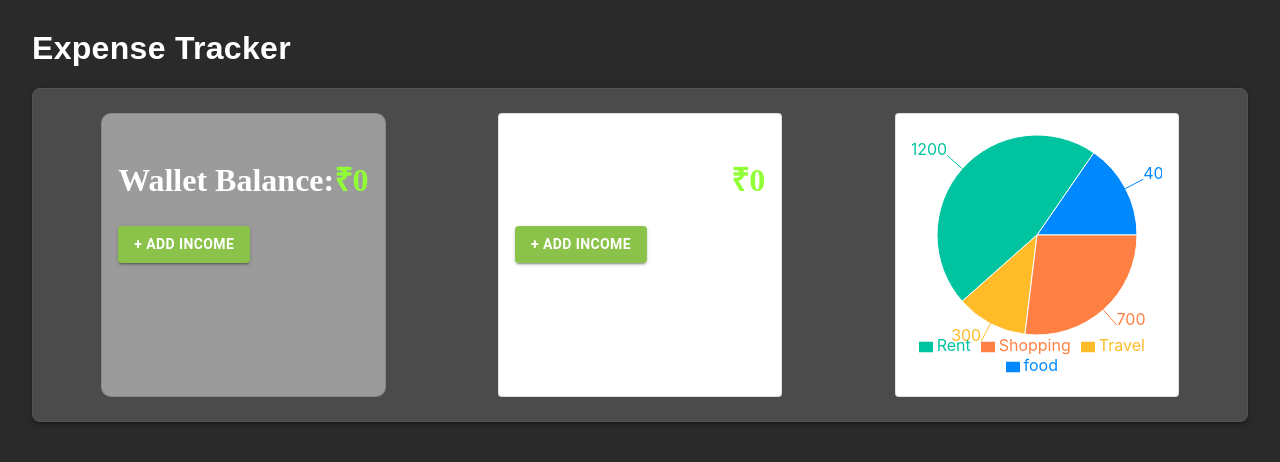
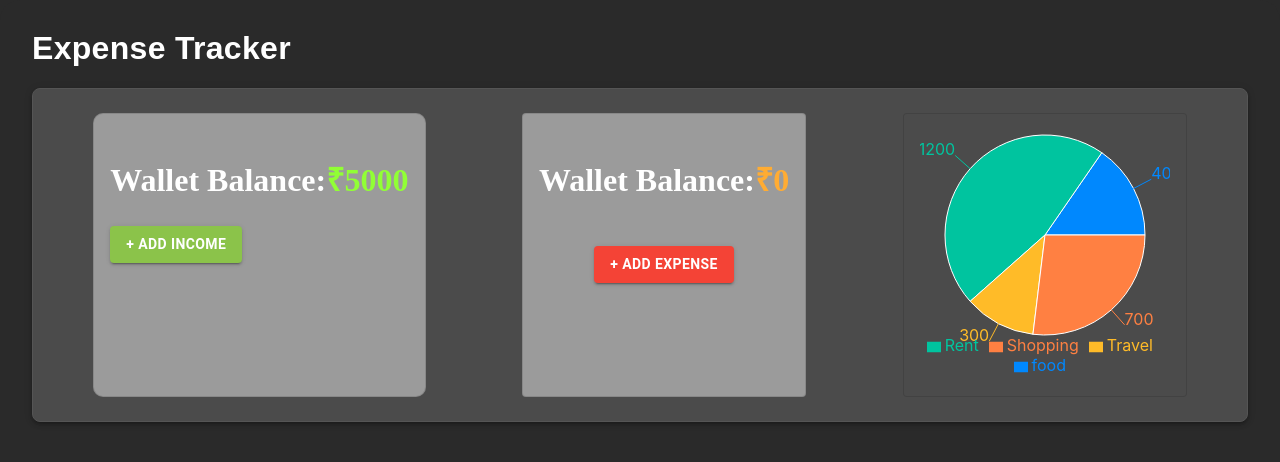
Before and after one commit to saikumar080/x-expense-tracker, a React (Create React App) app: page / in a window 1280 px wide. Shown: the top 462 px of the page. Built offline with nearby package versions, Linux system fonts and the light colour scheme.

Commit message:
Expernse-Header

```diff
--- a/src/Components/ExpenseForm/Form.js
+++ b/src/Components/ExpenseForm/Form.js
@@ -1,14 +1,15 @@
 import React from "react";
 import { Button } from "@mui/material";
+// import Styles from ""
 const ExpenseForm=()=>{
     const income=0;
     return(
 
-        <div className={"expense-form"} style={{fontFamily:"Ubuntu", fontWeight:"bold"}}>
+        <div className={"expense-form"} style={{fontFamily:"Ubuntu", fontWeight:"bold", display:"flex", alignItems:"center", justifyContent:"center", flexDirection:"column", gap:"20px"}}>
             <h1 style={{color:"#ffffff", fontFamily:"Ubuntu", fontSize:"32px"}}>Wallet Balance:
-                <span style={{color:"#91ff35", fontWeight:"bold"}}>₹{income}</span>
+                <span style={{color:"#ffac33", fontWeight:"bold"}}>₹{income}</span>
             </h1>
-            <Button  sx={{bgcolor:"#8bc34a", fontWeight:"bold"}}variant="contained" >+ Add Income</Button>
+            <Button  sx={{bgcolor:"#f44336", fontWeight:"bold"}}variant="contained" >+ Add Expense</Button>
         </div>
 
     )
--- a/src/Components/ExpenseTrackerHeader/ExpernseTrackerHeader.js
+++ b/src/Components/ExpenseTrackerHeader/ExpernseTrackerHeader.js
@@ -10,7 +10,7 @@ const ExpenseTrackerHeader=()=>{
         <>
           <Box component={"section"} sx={{p:3, bgcolor:" #4B4B4B", border:'1px solid #555',borderRadius:2, boxShadow:3}}>
 
-            <Grid container spacing={3} sx={{display:"flex", justifyContent:"space-around"}}>
+            <Grid container spacing={3} alignItems={"stretch"} sx={{display:"flex", justifyContent:"space-around"}}>
               <Grid item xs={12} md={4} sx={{display:"flex"}}>
                 <Card sx={{ flex:1,p:2, bgcolor:"#9b9b9b", borderRadius:"10px"}} variant={"outlined"}>
                   < Display />
@@ -18,13 +18,13 @@ const ExpenseTrackerHeader=()=>{
               </Grid>
 
              <Grid item xs={12} md={4} sx={{display:"flex"}}>
-                <Card sx={{ flex:1, p:2}} variant={"outlined"}>
+                <Card sx={{ flex:1, p:2, bgcolor:"#9b9b9b"}} variant={"outlined"}>
                   <ExpenseForm />
                 </Card>
               </Grid>
 
               <Grid item xs={12} md={4} sx={{display:"flex"}}>
-                <Card sx={{flex:1, p:2}} variant={"outlined"}>
+                <Card sx={{flex:1, p:2,bgcolor:"#4b4b4b"}} variant={"outlined"}>
                   <ExpenseCHart />
                 </Card>
               </Grid>
--- a/src/Components/WalletBalance/Display.css
+++ b/src/Components/WalletBalance/Display.css
@@ -1,3 +1,3 @@
-.display-wallet{
+/* .display-wallet{
     background-color: #9b9b9b;
-}
+} */
--- a/src/Components/WalletBalance/Display.js
+++ b/src/Components/WalletBalance/Display.js
@@ -1,7 +1,7 @@
 import { Button, Typography } from "@mui/material";
 import React, { useState } from "react";
 const Display=()=>{
-   const[income, setIncome]=useState(0);
+   const[income, setIncome]=useState(5000);
 
     return(
         <div className={"display-wallet"} style={{fontFamily:"Ubuntu", fontWeight:"bold"}}>
```
